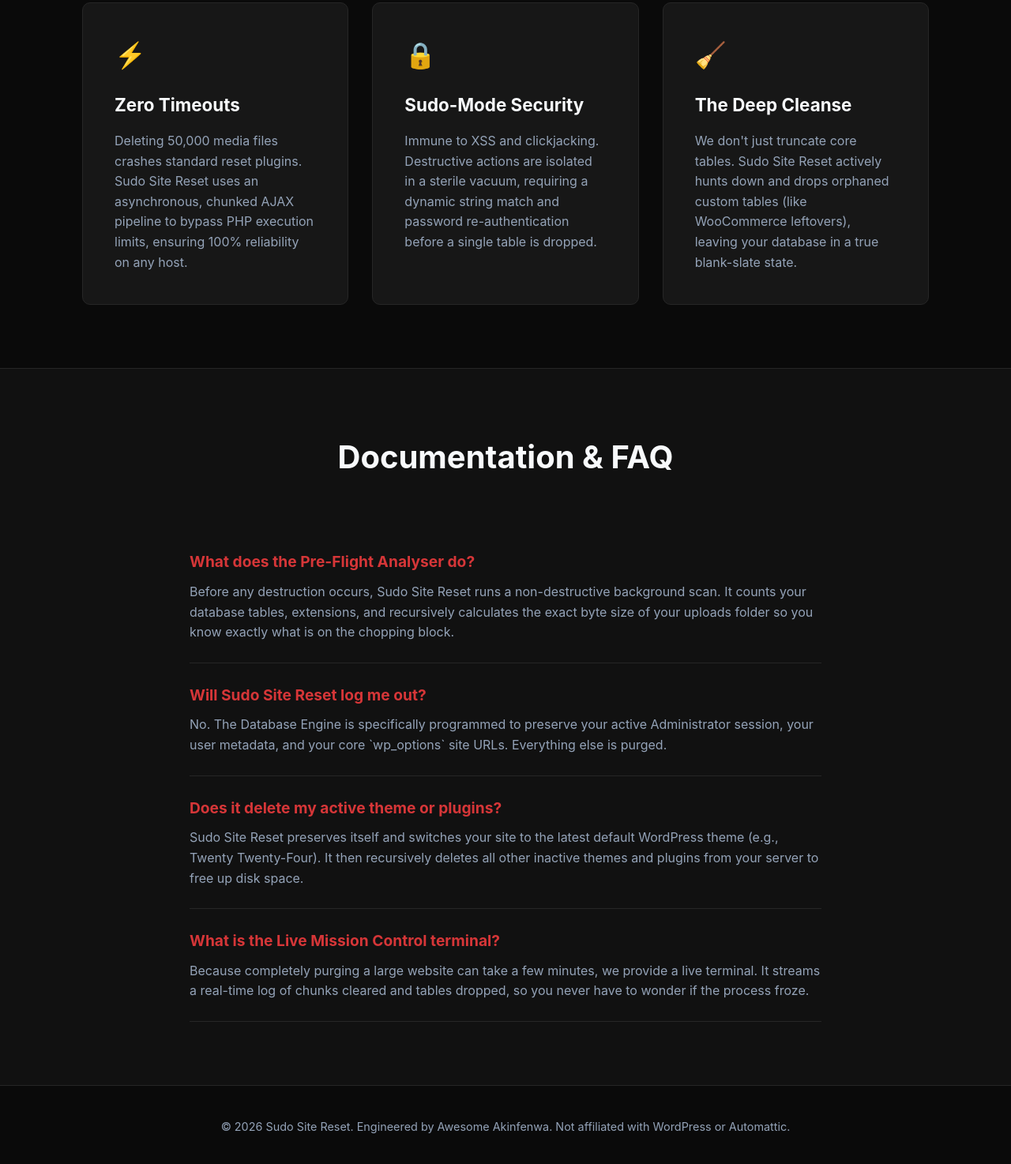
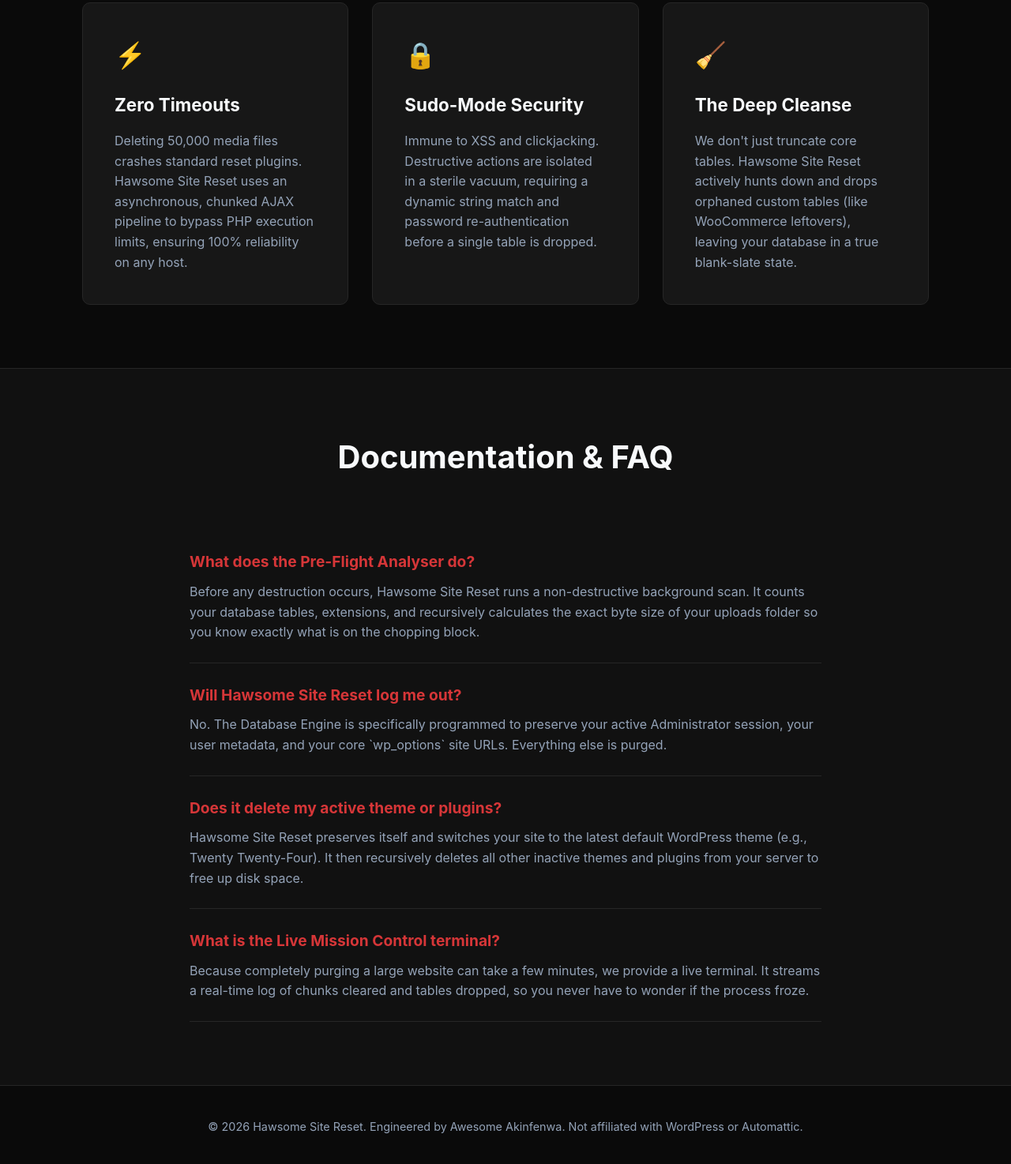
Before and after one commit to Hawsome/Hawsome.github.io, a plain HTML site: page index.html in a window 1280 px wide. Shown: the part 898-2372 px from the top of the page at 79% size. Drawn offline with Linux system fonts and the light colour scheme.

Commit message:
Update landing page for official WP.org launch and rebrand to Hawsome Site Reset

```diff
--- a/index.html
+++ b/index.html
@@ -4,7 +4,7 @@
 <head>
     <meta charset="UTF-8">
     <meta name="viewport" content="width=device-width, initial-scale=1.0">
-    <title>Sudo Site Reset - Enterprise WordPress Reset Tool</title>
+    <title>Hawsome Site Reset - Enterprise WordPress Reset Tool</title>
     <style>
         /* Base Variables & Reset */
         :root {
@@ -270,7 +270,6 @@
 
             .nav-links {
                 display: none;
-                /* Hide nav links on very small screens for cleaner UI */
             }
 
             #scrollTopBtn {
@@ -287,7 +286,7 @@
 <body>
 
     <nav>
-        <div class="logo">Sudo<span>Reset</span></div>
+        <div class="logo">Hawsome<span>Reset</span></div>
         <div class="nav-links">
             <a href="#features">Features</a>
             <a href="#docs">Docs & FAQ</a>
@@ -296,12 +295,12 @@
     </nav>
 
     <header class="hero">
-        <div class="badge">Version 1.0.0 — Awaiting WP.org Review</div>
+        <div class="badge">Live on the official WordPress.org Repository</div>
         <h1>The Enterprise-Grade<br>Factory Reset.</h1>
         <p>Safely obliterate databases, purge deeply nested filesystems, and restore Day-1 defaults. Engineered for
             developers, secured by AppSec architecture, and immune to server timeouts.</p>
-        <a href="#docs" class="btn">Read the Documentation</a>
-        <a href="https://github.com/Hawsome" target="_blank" class="btn btn-outline">Follow the Developer</a>
+        <a href="https://wordpress.org/plugins/hawsome-site-reset/" target="_blank" class="btn">Download on WordPress.org</a>
+        <a href="#docs" class="btn btn-outline">Read the Documentation</a>
     </header>
 
     <section id="features" class="features">
@@ -310,9 +309,8 @@
             <div class="card">
                 <div class="card-icon">⚡</div>
                 <h3>Zero Timeouts</h3>
-                <p>Deleting 50,000 media files crashes standard reset plugins. Sudo Site Reset uses an asynchronous,
-                    chunked
-                    AJAX pipeline to bypass PHP execution limits, ensuring 100% reliability on any host.</p>
+                <p>Deleting 50,000 media files crashes standard reset plugins. Hawsome Site Reset uses an asynchronous,
+                    chunked AJAX pipeline to bypass PHP execution limits, ensuring 100% reliability on any host.</p>
             </div>
             <div class="card">
                 <div class="card-icon">🔒</div>
@@ -323,9 +321,8 @@
             <div class="card">
                 <div class="card-icon">🧹</div>
                 <h3>The Deep Cleanse</h3>
-                <p>We don't just truncate core tables. Sudo Site Reset actively hunts down and drops orphaned custom
-                    tables
-                    (like WooCommerce leftovers), leaving your database in a true blank-slate state.</p>
+                <p>We don't just truncate core tables. Hawsome Site Reset actively hunts down and drops orphaned custom
+                    tables (like WooCommerce leftovers), leaving your database in a true blank-slate state.</p>
             </div>
         </div>
     </section>
@@ -336,22 +333,21 @@
 
             <div class="faq-item">
                 <h4>What does the Pre-Flight Analyser do?</h4>
-                <p>Before any destruction occurs, Sudo Site Reset runs a non-destructive background scan. It counts your
+                <p>Before any destruction occurs, Hawsome Site Reset runs a non-destructive background scan. It counts your
                     database tables, extensions, and recursively calculates the exact byte size of your uploads folder
                     so you know exactly what is on the chopping block.</p>
             </div>
 
             <div class="faq-item">
-                <h4>Will Sudo Site Reset log me out?</h4>
+                <h4>Will Hawsome Site Reset log me out?</h4>
                 <p>No. The Database Engine is specifically programmed to preserve your active Administrator session,
                     your user metadata, and your core `wp_options` site URLs. Everything else is purged.</p>
             </div>
 
             <div class="faq-item">
                 <h4>Does it delete my active theme or plugins?</h4>
-                <p>Sudo Site Reset preserves itself and switches your site to the latest default WordPress theme (e.g.,
-                    Twenty
-                    Twenty-Four). It then recursively deletes all other inactive themes and plugins from your server to
+                <p>Hawsome Site Reset preserves itself and switches your site to the latest default WordPress theme (e.g.,
+                    Twenty Twenty-Four). It then recursively deletes all other inactive themes and plugins from your server to
                     free up disk space.</p>
             </div>
 
@@ -365,7 +361,7 @@
     </section>
 
     <footer>
-        <p>&copy; 2026 Sudo Site Reset. Engineered by Awesome Akinfenwa. Not affiliated with WordPress or Automattic.
+        <p>&copy; 2026 Hawsome Site Reset. Engineered by Awesome Akinfenwa. Not affiliated with WordPress or Automattic.
         </p>
     </footer>
 
```
